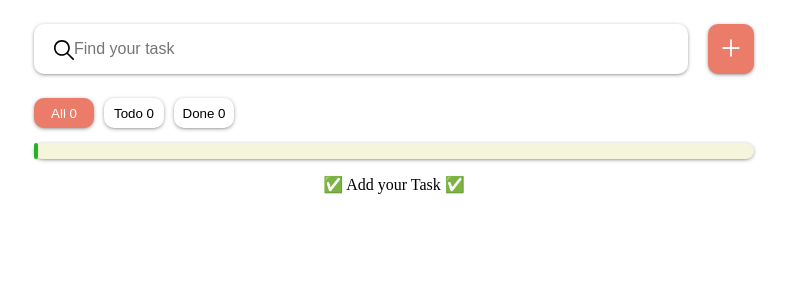
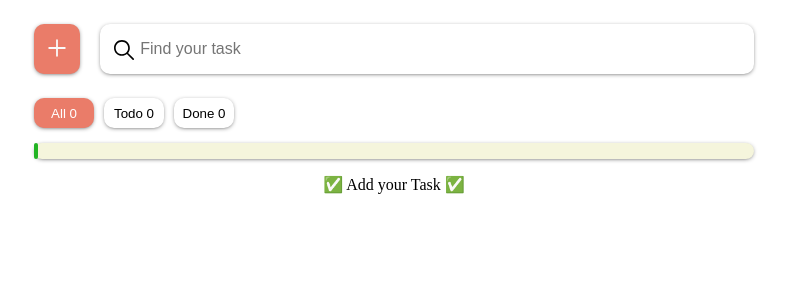
Before and after one commit to SeongsangCHO/wanted-preonboarding-subject-individual-4, a React (Create React App) app: page / in a window 1280 px wide. Shown: the top 300 px of the page, without its empty margins (246-1033 px from the left). Built offline with nearby package versions, Linux system fonts and the light colour scheme.

Commit message:
modal button 위치 변경

```diff
--- a/src/components/TodoHeader.tsx
+++ b/src/components/TodoHeader.tsx
@@ -26,6 +26,9 @@ const TodoHeader: React.FC<IProps> = ({ searchText, setSearchText }) => {
   };
   return (
     <Header>
+      <TodoCreateModal onClick={() => dispatch(showModal())}>
+        <AddIcon aria-label="todo creator icon" />
+      </TodoCreateModal>
       <label htmlFor="search-input">
         <SearchIcon aria-label="search icon" />
       </label>
@@ -37,9 +40,6 @@ const TodoHeader: React.FC<IProps> = ({ searchText, setSearchText }) => {
         type="text"
         placeholder="Find your task"
       ></SearchInput>
-      <TodoCreateModal onClick={() => dispatch(showModal())}>
-        <AddIcon aria-label="todo creator icon" />
-      </TodoCreateModal>
     </Header>
   );
 };
@@ -52,7 +52,7 @@ const Header = styled.header`
   & > label {
     position: absolute;
     width: 20px;
-    left: 20px;
+    left: 80px;
     top: 16px;
   }
 `;
@@ -73,7 +73,7 @@ const SearchInput = styled.input`
 
 const TodoCreateModal = styled(CommonButton)`
   width: 50px;
-  margin-left: 20px;
+  margin-right: 20px;
   color: white;
   cursor: pointer;
   background-color: ${({ theme }) => theme.colors.primary};
```
